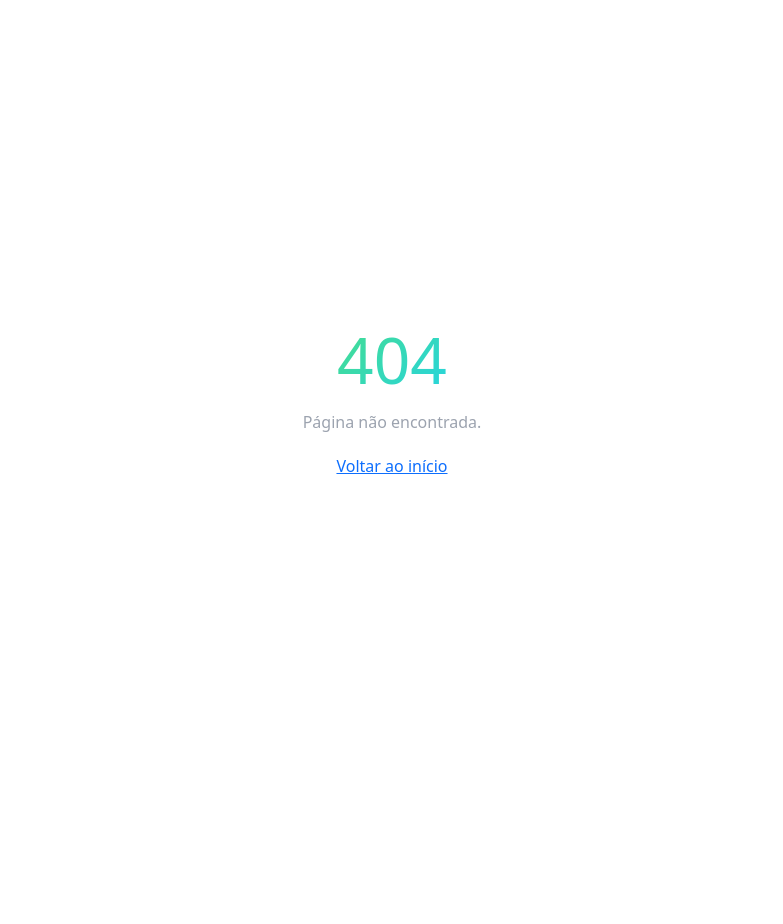
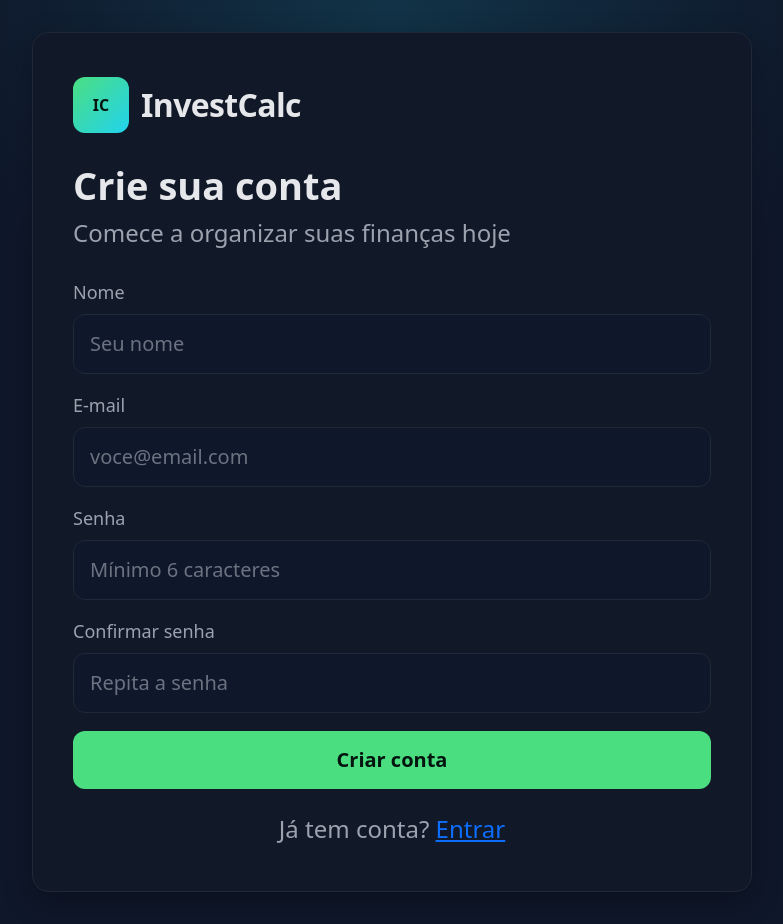
Before and after one commit to Neto-Pereira25/invest_calc_frontend, a React (Vite) app: page /register in a window 1280 px wide. Before the commit this address had no page. Shown: the whole page, without its empty margins (248-1031 px from the left). Before the commit the page ends 800 px from the top, so only its background shows below. Built offline with nearby package versions, Linux system fonts and the light colour scheme.

Commit message:
feat: Implement the registration screen.

```diff
--- /dev/null
+++ b/src/App.tsx
@@ -0,0 +1,14 @@
+import Loading from './components/Loading';
+import { useUIStore, type UIState } from './store/uiStore';
+import AppRoutes from './routes';
+
+export default function App() {
+    const isLoading = useUIStore((state: UIState) => state.isLoading);
+
+    return (
+        <>
+            {isLoading && <Loading />}
+            <AppRoutes />
+        </>
+    );
+}
--- /dev/null
+++ b/src/components/Loading.tsx
@@ -0,0 +1,9 @@
+import s from './loading.module.css';
+
+export default function Loading() {
+    return (
+        <div className={s.overlay}>
+            <div className={s.spinner}></div>
+        </div>
+    );
+}
--- /dev/null
+++ b/src/components/loading.module.css
@@ -0,0 +1,23 @@
+.overlay {
+    position: fixed;
+    inset: 0;
+    background: rgba(15, 23, 42, 0.6);
+    display: grid;
+    place-items: center;
+    z-index: 9999;
+}
+
+.spinner {
+    width: 50px;
+    height: 50px;
+    border: 4px solid transparent;
+    border-top: 4px solid var(--primary);
+    border-radius: 50%;
+    animation: spin 1s linear infinite;
+}
+
+@keyframes spin {
+    to {
+        transform: rotate(360deg);
+    }
+}
--- a/src/main.tsx
+++ b/src/main.tsx
@@ -1,12 +1,12 @@
+import 'bootstrap/dist/css/bootstrap.min.css';
 import { StrictMode } from 'react';
 import { createRoot } from 'react-dom/client';
 import './index.css';
 import './styles/theme.css';
-import 'bootstrap/dist/css/bootstrap.min.css';
-import AppRoutes from './routes';
+import App from './App';
 
 createRoot(document.getElementById('root')!).render(
   <StrictMode>
-    <AppRoutes />
+    <App />
   </StrictMode>,
 )
--- a/src/pages/LoginPage.tsx
+++ b/src/pages/LoginPage.tsx
@@ -1,51 +1,60 @@
-import { useState } from "react";
-import { Link, useNavigate } from "react-router-dom";
-import { z } from "zod";
-import s from "../styles/forms.module.css";
-import { api } from "../lib/api";
-import { useAuthStore } from "../store/authStore";
+import { useState } from 'react';
+import { Link, useNavigate } from 'react-router-dom';
+import { z } from 'zod';
+import s from '../styles/forms.module.css';
+import { api } from '../lib/api';
+import { useAuthStore } from '../store/authStore';
+import { useUIStore } from '../store/uiStore';
 
 const loginSchema = z.object({
-    email: z.string().email({ message: "E-mail inválido" }),
-    password: z.string().min(6, { message: "Senha obrigatória" }),
+    email: z.string().email({ message: 'E-mail inválido' }),
+    password: z.string().min(6, { message: 'Senha obrigatória' }),
 });
 
+type LoginResponse = {
+    token: string;
+    refreshToken: string;
+    message: string;
+};
+
 export default function LoginPage() {
-    const setToken = useAuthStore((state) => state.setToken);
+    const setAuth = useAuthStore((state) => state.setAuth);
+    const setLoading = useUIStore((state) => state.setLoading);
+
     const nav = useNavigate();
 
-    const [email, setEmail] = useState("");
-    const [password, setPassword] = useState("");
+    const [email, setEmail] = useState('');
+    const [password, setPassword] = useState('');
+    const [error, setError] = useState('');
 
-    const [error, setError] = useState("");
-    const [loading, setLoading] = useState(false);
-
-    async function onSubmit(e: React.FormEvent) {
+    async function onSubmit(e: React.FormEvent<HTMLFormElement>) {
         e.preventDefault();
-        setError("");
+        setError('');
 
         const result = loginSchema.safeParse({ email, password });
 
         if (!result.success) {
-            setError(result.error.issues[0]?.message ?? "Dados inválidos.");
+            setError(result.error.issues[0]?.message ?? 'Dados inválidos.');
             return;
         }
 
         setLoading(true);
 
         try {
-            const response = await api.post("/auth/login", {
+            const response = await api.post<LoginResponse>('/auth/login', {
                 email,
                 password,
             });
 
+            const { token, refreshToken } = response.data;
+
             console.log(response.data);
 
-            setToken(response.data.token);
+            setAuth(token, refreshToken);
 
-            nav("/dashboard"); // vamos criar depois
+            nav('/dashboard');
         } catch {
-            setError("E-mail ou senha inválidos");
+            setError('E-mail ou senha inválidos');
         } finally {
             setLoading(false);
         }
@@ -59,7 +68,7 @@ export default function LoginPage() {
                     <div className={s.brandName}>InvestCalc</div>
                 </div>
 
-                <h1 className={s.title}>Bem-vindo de volta</h1>
+                <h1 className={s.title}>Bem-vindo(a) ao InvestCalc</h1>
                 <p className={s.subtitle}>Acesse sua conta para continuar</p>
 
                 <form onSubmit={onSubmit}>
@@ -69,10 +78,10 @@ export default function LoginPage() {
                         <label className={s.label}>E-mail</label>
                         <input
                             className={s.input}
-                            type="email"
+                            type='email'
                             value={email}
                             onChange={(e) => setEmail(e.target.value)}
-                            placeholder="voce@email.com"
+                            placeholder='seuemail@email.com'
                         />
                     </div>
 
@@ -80,20 +89,20 @@ export default function LoginPage() {
                         <label className={s.label}>Senha</label>
                         <input
                             className={s.input}
-                            type="password"
+                            type='password'
                             value={password}
                             onChange={(e) => setPassword(e.target.value)}
-                            placeholder="••••••••"
+                            placeholder='••••••••'
                         />
                     </div>
 
-                    <button className={s.btn} disabled={loading}>
-                        {loading ? "Entrando..." : "Entrar"}
+                    <button className={s.btn}>
+                        'Entrar'
                     </button>
                 </form>
 
                 <div className={s.alt}>
-                    Ainda não tem conta? <Link to="/register">Criar conta</Link>
+                    Ainda não tem conta? <Link to='/register'>Criar conta</Link>
                 </div>
             </div>
         </div>
--- /dev/null
+++ b/src/pages/RegisterPage.tsx
@@ -0,0 +1,150 @@
+import { useState } from 'react';
+import { Link, useNavigate } from 'react-router-dom';
+import { z } from 'zod';
+import s from '../styles/forms.module.css';
+import { api } from '../lib/api';
+import { useUIStore } from '../store/uiStore';
+
+const registerSchema = z
+    .object({
+        name: z.string().min(3, { message: 'Nome deve ter pelo menos 3 caracteres' }),
+        email: z.string().email({ message: 'E-mail inválido' }),
+        password: z.string().min(8, { message: 'Senha deve ter no mínimo 8 caracteres' }),
+        confirmPassword: z.string(),
+    })
+    .refine((data) => data.password === data.confirmPassword, {
+        message: 'As senhas não coincidem',
+        path: ['confirmPassword'],
+    });
+
+type RegisterForm = {
+    name: string;
+    email: string;
+    password: string;
+    confirmPassword: string;
+};
+
+export default function RegisterPage() {
+    const nav = useNavigate();
+    const setLoading = useUIStore((state) => state.setLoading);
+
+    const [form, setForm] = useState<RegisterForm>({
+        name: '',
+        email: '',
+        password: '',
+        confirmPassword: '',
+    });
+
+    const [error, setError] = useState('');
+
+    const onSubmit = async (e: React.FormEvent<HTMLFormElement>) => {
+        e.preventDefault();
+        setError('');
+
+        const result = registerSchema.safeParse(form);
+
+        if (!result.success) {
+            setError(result.error.issues[0]?.message ?? 'Dados inválidos.');
+            return;
+        }
+
+        setLoading(true);
+
+        try {
+            await api.post('/auth/register', {
+                name: form.name,
+                email: form.email,
+                password: form.password,
+            });
+
+            // UX melhor: voltar para login
+            nav('/');
+        } catch {
+            setError('Erro ao criar conta. Tente novamente.');
+        } finally {
+            setLoading(false);
+        }
+    };
+
+    return (
+        <div className={s.authWrap}>
+            <div className={s.card}>
+                <div className={s.brand}>
+                    <div className={s.logo}>IC</div>
+                    <div className={s.brandName}>InvestCalc</div>
+                </div>
+
+                <h1 className={s.title}>Crie sua conta</h1>
+                <p className={s.subtitle}>
+                    Comece a organizar suas finanças hoje
+                </p>
+
+                <form onSubmit={onSubmit}>
+                    {error && <div className={s.error}>{error}</div>}
+
+                    <div className={s.field}>
+                        <label className={s.label}>Nome</label>
+                        <input
+                            className={s.input}
+                            value={form.name}
+                            onChange={(e) =>
+                                setForm({ ...form, name: e.target.value })
+                            }
+                            placeholder='Seu nome'
+                        />
+                    </div>
+
+                    <div className={s.field}>
+                        <label className={s.label}>E-mail</label>
+                        <input
+                            className={s.input}
+                            type='email'
+                            value={form.email}
+                            onChange={(e) =>
+                                setForm({ ...form, email: e.target.value })
+                            }
+                            placeholder='voce@email.com'
+                        />
+                    </div>
+
+                    <div className={s.field}>
+                        <label className={s.label}>Senha</label>
+                        <input
+                            className={s.input}
+                            type='password'
+                            value={form.password}
+                            onChange={(e) =>
+                                setForm({ ...form, password: e.target.value })
+                            }
+                            placeholder='Mínimo 6 caracteres'
+                        />
+                    </div>
+
+                    <div className={s.field}>
+                        <label className={s.label}>Confirmar senha</label>
+                        <input
+                            className={s.input}
+                            type='password'
+                            value={form.confirmPassword}
+                            onChange={(e) =>
+                                setForm({
+                                    ...form,
+                                    confirmPassword: e.target.value,
+                                })
+                            }
+                            placeholder='Repita a senha'
+                        />
+                    </div>
+
+                    <button className={s.btn}>
+                        Criar conta
+                    </button>
+                </form>
+
+                <div className={s.alt}>
+                    Já tem conta? <Link to='/'>Entrar</Link>
+                </div>
+            </div>
+        </div>
+    );
+}
--- a/src/routes/index.tsx
+++ b/src/routes/index.tsx
@@ -1,13 +1,14 @@
 import { BrowserRouter, Route, Routes } from 'react-router-dom';
 import LoginPage from '../pages/LoginPage';
 import NotFound from '../pages/NotFound';
+import RegisterPage from '../pages/RegisterPage';
 
 export default function AppRoutes() {
     return (
         <BrowserRouter>
             <Routes>
                 <Route path="/" element={<LoginPage />} />
-                {/* <Route path="/register" element={<RegisterPage />} /> */}
+                <Route path="/register" element={<RegisterPage />} />
                 <Route path="*" element={<NotFound />} />
             </Routes>
         </BrowserRouter>
--- a/src/store/authStore.ts
+++ b/src/store/authStore.ts
@@ -2,14 +2,17 @@ import { create } from 'zustand';
 
 type AuthState = {
     token: string | null;
-    setToken: (token: string) => void;
+    refreshToken: string | null;
+
+    setAuth: (token: string, refreshToken: string) => void;
     logout: () => void;
 };
 
 export const useAuthStore = create<AuthState>((set) => ({
     token: null,
+    refreshToken: null,
 
-    setToken: (token) => set({ token }),
+    setAuth: (token, refreshToken) => set({ token, refreshToken }),
 
-    logout: () => set({ token: null }),
+    logout: () => set({ token: null, refreshToken: null }),
 }));
--- /dev/null
+++ b/src/store/uiStore.ts
@@ -0,0 +1,11 @@
+import { create } from 'zustand';
+
+export type UIState = {
+    isLoading: boolean;
+    setLoading: (value: boolean) => void;
+};
+
+export const useUIStore = create<UIState>((set) => ({
+    isLoading: false,
+    setLoading: (value) => set({ isLoading: value }),
+}));
--- a/src/styles/forms.module.css
+++ b/src/styles/forms.module.css
@@ -2,7 +2,7 @@
     min-height: 100vh;
     display: grid;
     place-items: center;
-    padding: 24px;
+    padding: 32px;
 
     /* fundo moderno com leve destaque */
     background: radial-gradient(circle at top,
@@ -13,7 +13,7 @@
 
 .card {
     width: 100%;
-    max-width: 480px;
+    max-width: 720px;
     background: var(--bg-elev);
     border: 1px solid var(--border);
     border-radius: var(--radius-lg);
@@ -31,8 +31,8 @@
 }
 
 .logo {
-    width: 44px;
-    height: 44px;
+    width: 56px;
+    height: 56px;
     border-radius: 12px;
     background: linear-gradient(135deg, var(--primary), var(--accent));
     display: grid;
@@ -45,19 +45,20 @@
 .brandName {
     font-weight: 700;
     letter-spacing: -0.02em;
-    font-size: 20px;
+    font-size: 32px;
     color: var(--text);
 }
 
 .title {
-    font-size: 26px;
+    font-size: 38px;
+    font-weight: 700;
     margin-bottom: 6px;
     color: var(--text);
 }
 
 .subtitle {
     color: var(--text-dim);
-    font-size: 15px;
+    font-size: 24px;
     margin-bottom: 28px;
 }
 
@@ -69,7 +70,7 @@
 }
 
 .label {
-    font-size: 13px;
+    font-size: 18px;
     color: var(--text-dim);
     font-weight: 500;
 }
@@ -80,8 +81,8 @@
     background: var(--bg);
     color: var(--text);
     border: 1px solid var(--border);
-    border-radius: 10px;
-    font-size: 15px;
+    border-radius: 12px;
+    font-size: 20px;
     outline: none;
     transition: all 0.15s ease;
 }
@@ -98,9 +99,9 @@
 .btn {
     width: 100%;
     padding: 14px;
-    border-radius: 10px;
+    border-radius: 12px;
     font-weight: 600;
-    font-size: 15px;
+    font-size: 20px;
     background: var(--primary);
     color: #04140e;
     transition: background 0.15s ease, transform 0.05s ease;
@@ -126,13 +127,13 @@
     color: var(--danger);
     padding: 12px 14px;
     border-radius: 10px;
-    font-size: 14px;
+    font-size: 18px;
     margin-bottom: 16px;
 }
 
 .alt {
     text-align: center;
     margin-top: 22px;
-    font-size: 14px;
+    font-size: 24px;
     color: var(--text-dim);
 }
```
